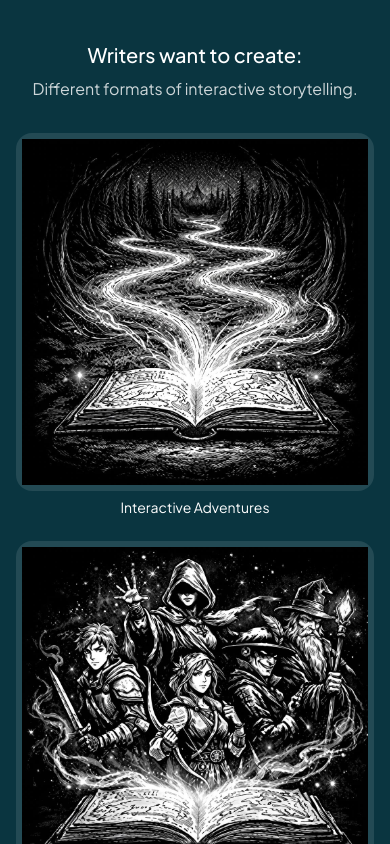
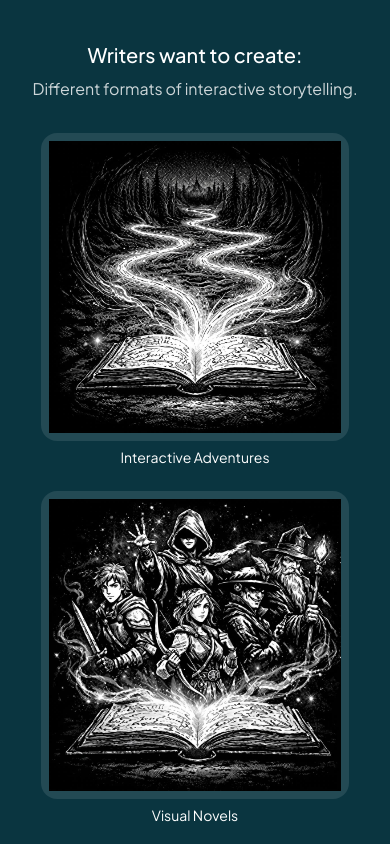
Before and after one commit to jcmarques/libell.us, a React (Vite) app: page / in a window 390 px wide. Shown: the part 940-1784 px from the top of the page. Built offline with nearby package versions, Linux system fonts and the light colour scheme.

Commit message:
Refactor layout styles in LanguageSelectControl and LibellLanding components for improved responsiveness and visual consistency. Adjust max-width and padding properties to enhance design across different screen sizes.

```diff
--- a/src/components/LanguageSelectControl.tsx
+++ b/src/components/LanguageSelectControl.tsx
@@ -104,7 +104,7 @@ export function LanguageSelectControl({
               </p>
               <div
                 role="listbox"
-                className="mx-auto flex w-full max-w-[240px] flex-col gap-1 rounded-xl border border-white/15 bg-white/[0.06] p-1 sm:max-w-none"
+                className="mx-auto flex w-full max-w-[240px] flex-col gap-1 p-0 sm:max-w-none"
               >
                 <button
                   type="button"
--- a/src/components/LibellLanding.tsx
+++ b/src/components/LibellLanding.tsx
@@ -535,11 +535,11 @@ export function LibellLanding() {
               <li
                 key={id}
                 className={`group flex w-full flex-col items-center sm:items-stretch ${index === 2
-                  ? 'max-w-[360px] sm:col-span-2 sm:max-w-[calc((100%-1.5rem)/2)] sm:justify-self-center lg:col-span-1 lg:max-w-none'
-                  : 'max-w-[360px] sm:max-w-none'
+                  ? 'max-w-[332px] sm:col-span-2 sm:max-w-[calc((100%-1.5rem)/2)] sm:justify-self-center lg:col-span-1 lg:max-w-none'
+                  : 'max-w-[332px] sm:max-w-none'
                   }`}
               >
-                <div className="relative flex aspect-square w-full items-center justify-center overflow-hidden rounded-2xl bg-white/10 p-1.5 sm:p-2 md:p-2.5">
+                <div className="relative mx-auto flex aspect-square w-[93%] max-w-[308px] items-center justify-center overflow-hidden rounded-2xl bg-white/10 p-2 sm:max-w-none sm:w-[94%] sm:p-2.5 md:p-3">
                   <img
                     alt={label}
                     className="h-full w-full object-contain transition-opacity duration-300 group-hover:opacity-0"
@@ -547,7 +547,7 @@ export function LibellLanding() {
                   />
                   <img
                     alt={label}
-                    className="pointer-events-none absolute inset-0 h-full w-full object-contain p-2.5 opacity-0 transition-opacity duration-300 group-hover:opacity-100 sm:p-3"
+                    className="pointer-events-none absolute inset-0 h-full w-full object-contain p-3 opacity-0 transition-opacity duration-300 group-hover:opacity-100 sm:p-3.5 md:p-4"
                     src={colorImg}
                   />
                 </div>
```
